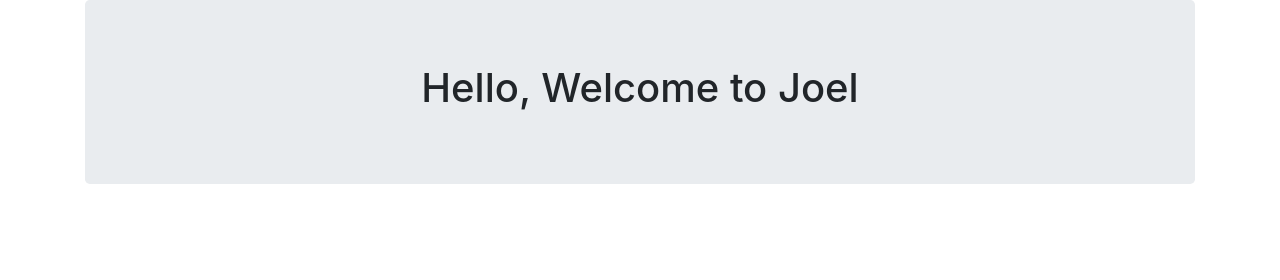
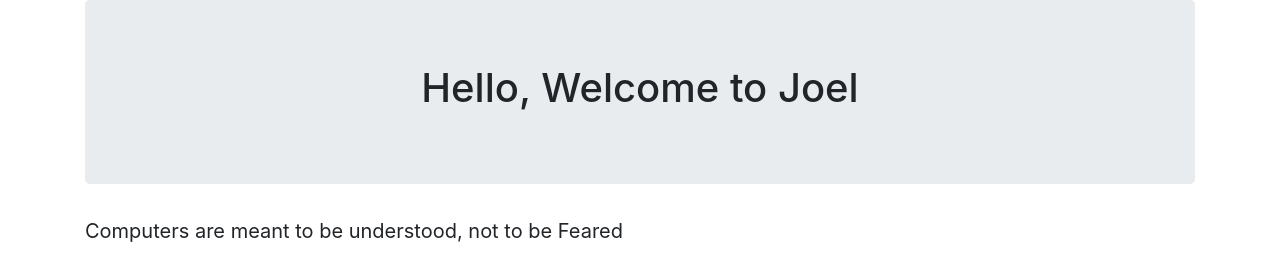
Before and after one commit to JoelAvatar/JoelAvatar.github.io, a plain HTML site: page index.html in a window 1280 px wide. Drawn offline with Linux system fonts and the light colour scheme.

Commit message:
Update index.html

```diff
--- a/index.html
+++ b/index.html
@@ -16,6 +16,13 @@
           <h1 class="text-center">Hello, Welcome to Joel</h1>
         </div>
 
+        <div class="row">
+          <div class="col-md-12">
+            <blockquote class="blockquote"> Computers are meant to be understood, not to be Feared</blockquote>
+          </div>
+
+        </div>
+
       </div>
 
 
```
